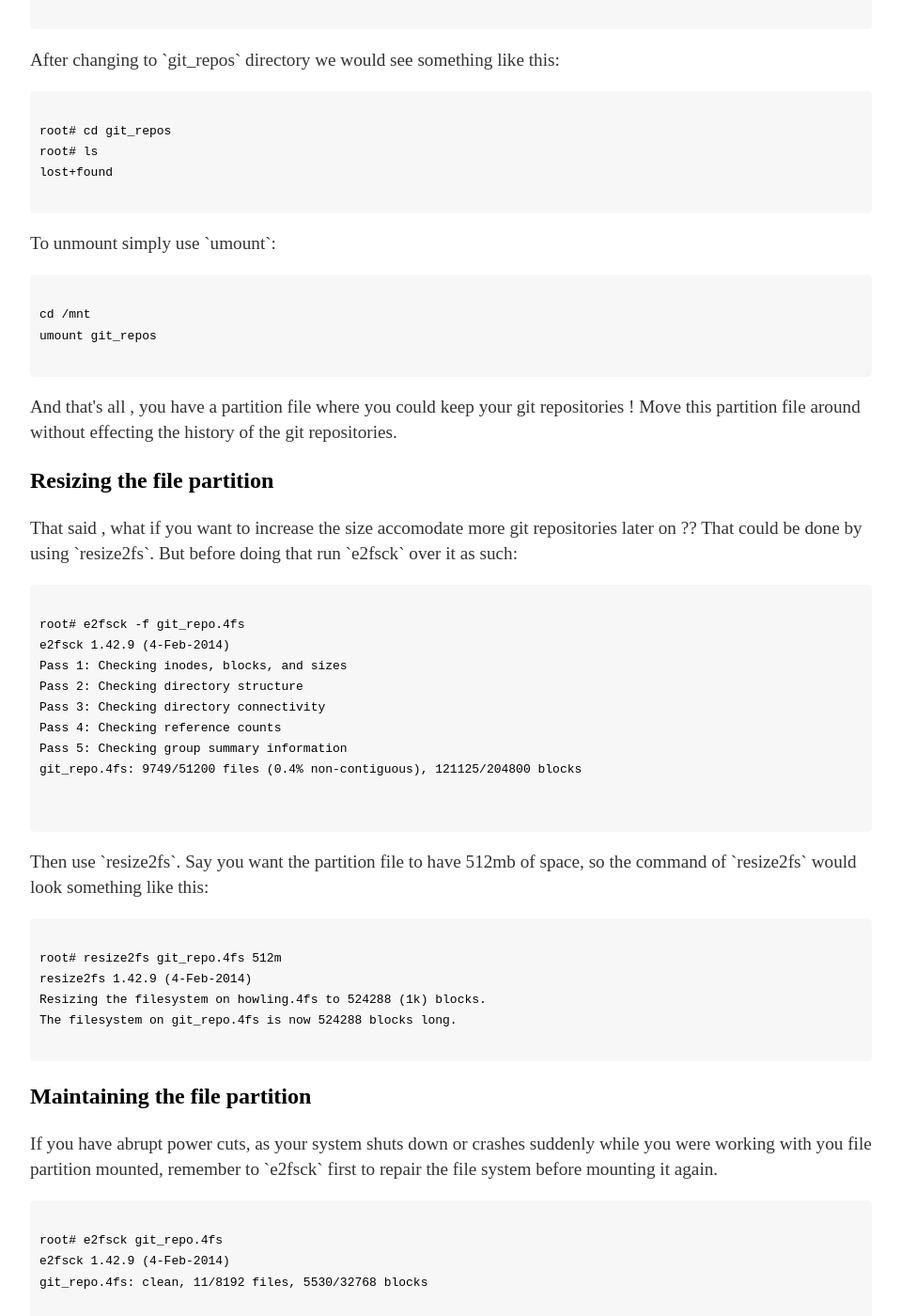
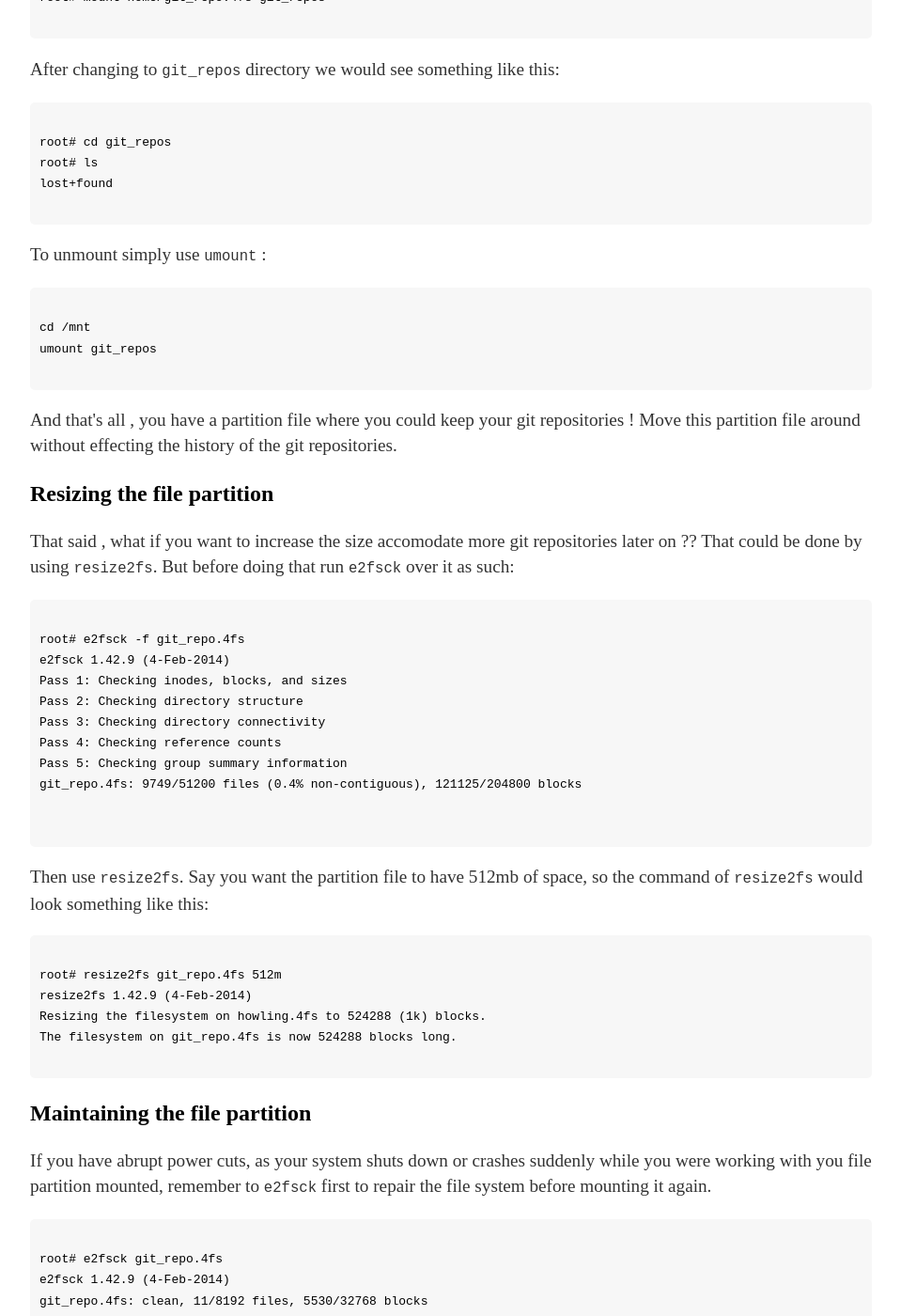
Before and after one commit to Mr-Kumar-Abhishek/brain-beats-blog, a Jekyll site: the page built from _posts/2016-06-11-how-to-properly-maintain-local-clones-of-git-repositories-in-linux.md, in a window 1280 px wide and 1400 px high, scrolled down 3596 px. Shown: the whole window at 94% size, without its empty margins (160-1119 px from the left). Built offline with Jekyll 4.4.1, drawn with Linux system fonts in a browser that asks for light colours; comment, search, counter and statistics services are not loaded; some of the changed text lies outside the part shown.

Commit message:
Use code tags instead of markdown
Use code tags instead of markdown as it doesn't works in <p></p>
tags.

```diff
--- a/_posts/2016-06-11-how-to-properly-maintain-local-clones-of-git-repositories-in-linux.md
+++ b/_posts/2016-06-11-how-to-properly-maintain-local-clones-of-git-repositories-in-linux.md
@@ -49,7 +49,7 @@ Well, it was for me too, Luckily I was helped by one of my friend who actually i
 </code>
 </pre>
 <p>This creates (34 MB) of raw image.<br>
-After this if you check your current folder in which you have ran this command you will get a file named `git_repo.4fs`.</p>
+After this if you check your current folder in which you have ran this command you will get a file named <code>git_repo.4fs</code>.</p>
 
 <pre>
 <code>
@@ -88,7 +88,7 @@ root# mkfs -t ext4 git_repo.4fs
 </code>
 </pre>
 
-<p>You will be asked that this not a block special device, and that would you want to proceed anyways ? Confirm by putting in `y` and pressing enter.</p>
+<p>You will be asked that this not a block special device, and that would you want to proceed anyways ? Confirm by putting in <code>y</code> and pressing enter.</p>
 
 <pre>
 <code>
@@ -130,9 +130,9 @@ Writing superblocks and filesystem accounting information: done
 <section>
 <h3> Mounting and unmounting the partition file </h3>
 
-<p>To mount the partition file, first start of by making a empty directory in `/mnt/` folder.</p>
+<p>To mount the partition file, first start of by making a empty directory in <code>/mnt/</code> folder.</p>
 
-<p>Change to `mnt` directory if you are not</p>
+<p>Change to <code>mnt</code> directory if you are not</p>
 
 <pre>
 <code>
@@ -140,7 +140,7 @@ cd /mnt
 </code>
 </pre>
 
-<p>Then , confirming that you are the correct place make directory called `git_repos`</p>
+<p>Then , confirming that you are the correct place make directory called <code>git_repos</code></p>
 
 <pre>
 <code>
@@ -161,7 +161,7 @@ root# mount home/git_repo.4fs git_repos
 </code>
 </pre>
 
-<p>After changing to `git_repos` directory we would see something like this:</p>
+<p>After changing to <code>git_repos</code> directory we would see something like this:</p>
 
 <pre>
 <code>
@@ -171,7 +171,7 @@ lost+found
 </code>
 </pre>
 
-<p>To unmount simply use `umount`:</p>
+<p>To unmount simply use <code>umount</code> :</p>
 
 <pre>
 <code>
@@ -187,7 +187,7 @@ umount git_repos
 <section>
 <h3> Resizing the file partition </h3>
 
-<p>That said , what if you want to increase the size accomodate more git repositories later on ?? That could be done by using `resize2fs`. But before doing that run `e2fsck` over it as such:</p>
+<p>That said , what if you want to increase the size accomodate more git repositories later on ?? That could be done by using <code>resize2fs</code>. But before doing that run <code>e2fsck</code> over it as such:</p>
 
 <pre>
 <code>
@@ -203,7 +203,7 @@ git_repo.4fs: 9749/51200 files (0.4% non-contiguous), 121125/204800 blocks
 </code>
 </pre>
 
-<p>Then use `resize2fs`. Say you want the partition file to have 512mb of space, so the command of `resize2fs` would look something like this:</p>
+<p>Then use <code>resize2fs</code>. Say you want the partition file to have 512mb of space, so the command of <code>resize2fs</code> would look something like this:</p>
 
 <pre>
 <code>
@@ -218,7 +218,7 @@ The filesystem on git_repo.4fs is now 524288 blocks long.
 <section>
 <h3> Maintaining the file partition </h3>
 
-<p>If you have abrupt power cuts, as your system shuts down or crashes suddenly while you were working with you file partition mounted, remember to `e2fsck` first to repair the file system before mounting it again.</p>
+<p>If you have abrupt power cuts, as your system shuts down or crashes suddenly while you were working with you file partition mounted, remember to <code>e2fsck</code> first to repair the file system before mounting it again.</p>
 
 <pre>
 <code>
```
